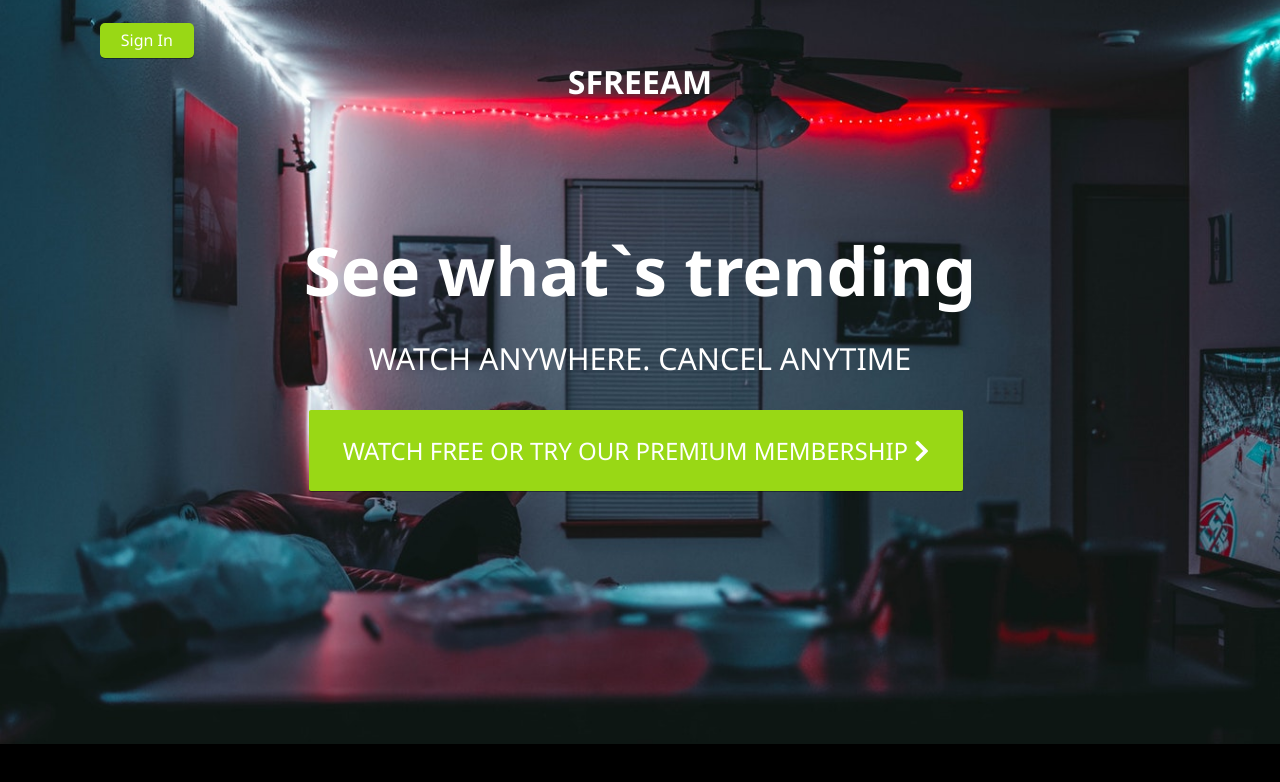
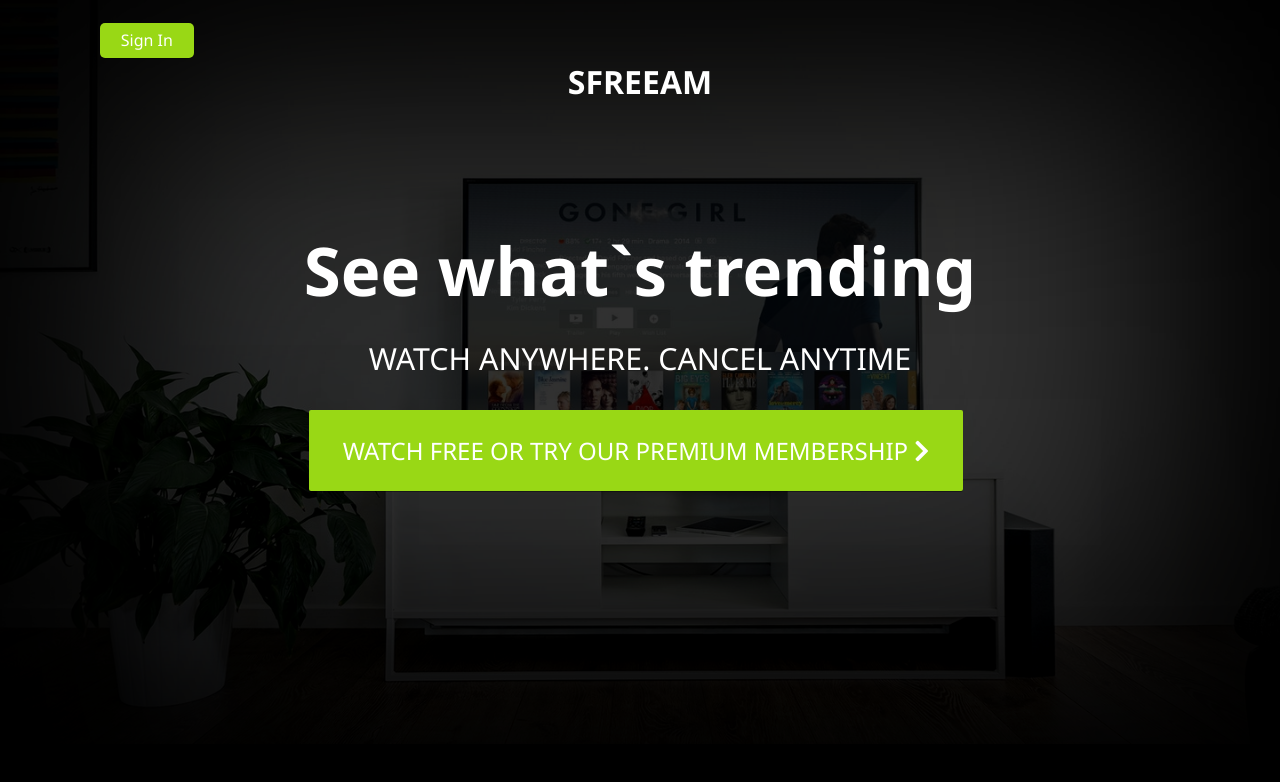
Before and after one commit to DavidMaldonado0/Random, a plain HTML site: page Sfreeam/index.html in a window 1280 px wide. Drawn offline with Linux system fonts and the light colour scheme.

Commit message:
Showcase Sfreeam

```diff
--- a/Sfreeam/css/styles.css
+++ b/Sfreeam/css/styles.css
@@ -38,15 +38,30 @@ img {
     width: 100%;
 }
 
+/*****   showcase   *****/
+
 .showcase {
     width: 100%;
     height: 93vh;
     position: relative;
-    background: url('../img/backgroundtesttwo.jpg') no-repeat center center/cover;
+    background: url('../img/backgroundtest.jpg') no-repeat center center/cover;
+}
+
+.showcase::after{
+    content: '';
+    position: absolute;
+    top: 0;
+    left: 0;
+    width: 100%;
+    height: 100%;
+    z-index: 1;
+    background: rgba(0, 0, 0, 0.8);
+    box-shadow: inset 120px 100px 250px #000000, inset -120px -100px 250px #000000;
 }
 
 .showcase-top {
     position: relative;
+    z-index: 2;
     height: 90px;
 }
 
@@ -62,6 +77,7 @@ img {
 
 .showcase-content {
     position: relative;
+    z-index: 2;
     margin: auto;
     display: flex;
     flex-direction: column;
```
